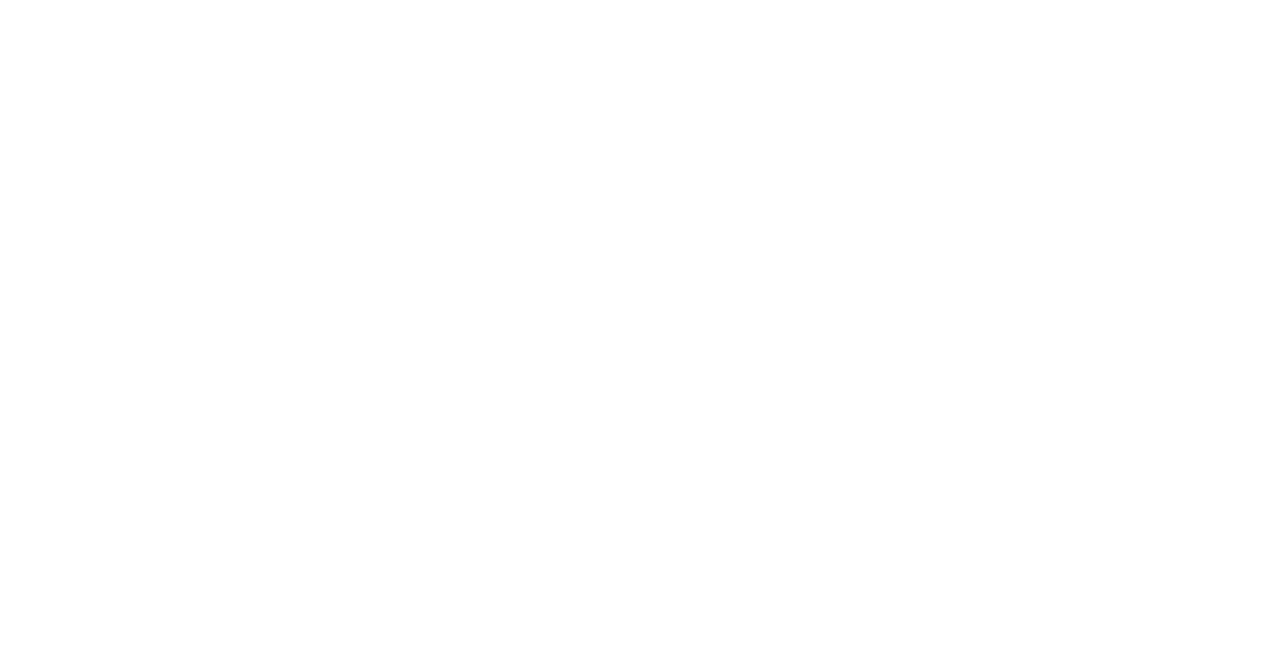
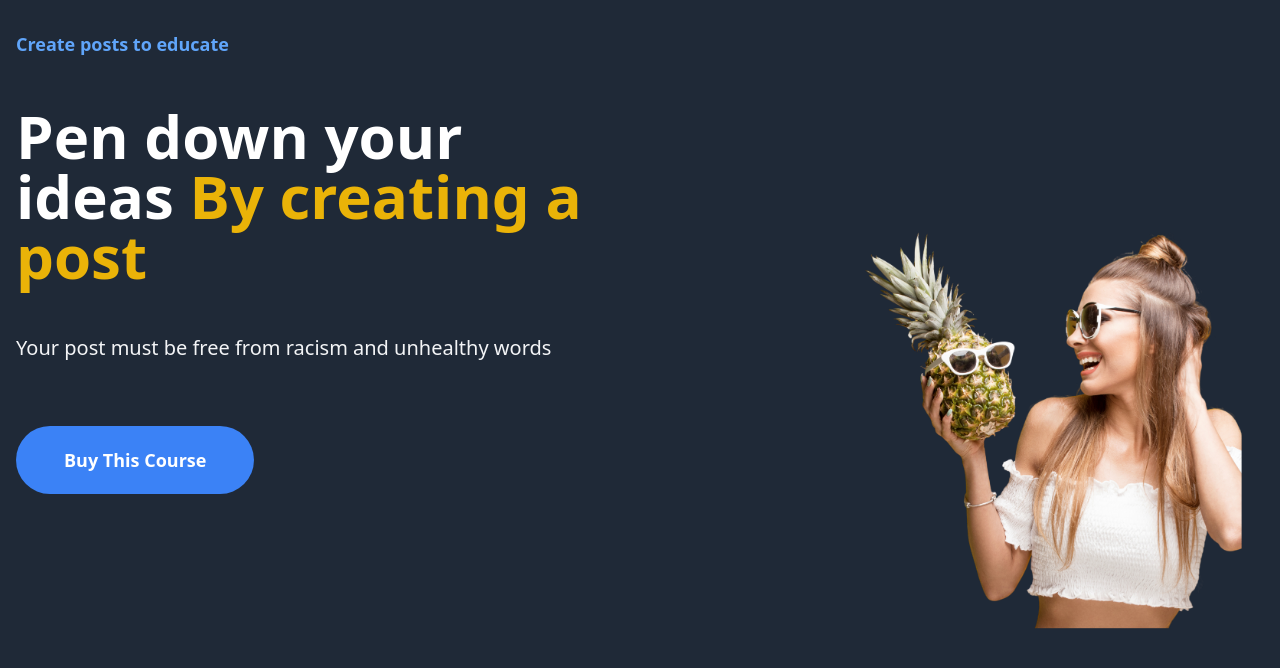
Before and after one commit to thapaRoyal/mern-blog, a React (Create React App) app in the folder client/: page / in a window 1280 px wide. Shown: the top 668 px of the page. Built offline with nearby package versions, Linux system fonts and the light colour scheme; the HTML template or start-up script is replaced by a standard one.

Commit message:
react routing

```diff
--- a/client/package.json
+++ b/client/package.json
@@ -9,6 +9,7 @@
     "@testing-library/user-event": "^13.2.1",
     "react": "^18.1.0",
     "react-dom": "^18.1.0",
+    "react-router-dom": "5.2.0",
     "react-scripts": "5.0.1",
     "web-vitals": "^2.1.0"
   },
--- a/client/src/App.js
+++ b/client/src/App.js
@@ -1,5 +1,20 @@
+import {
+  BrowserRouter as Router,
+  Switch,
+  Route,
+  Link,
+  BrowserRouter,
+} from 'react-router-dom';
+import HomePage from './components/HomePage/HomePage';
+
 function App() {
-  return <h1 className="text-yellow-400"></h1>;
+  return (
+    <BrowserRouter>
+      <Switch>
+        <Route exact path="/" component={HomePage} />
+      </Switch>
+    </BrowserRouter>
+  );
 }
 
 export default App;
--- a/client/src/components/HomePage/HomePage.js
+++ b/client/src/components/HomePage/HomePage.js
@@ -1,12 +1,13 @@
 import React from 'react';
+import poster from '../../img/poster.png';
 
 const HomePage = () => {
   return (
     <>
-      <section className="pb-10 bg-gray-800">
-        <div className="relative container px-4   mx-auto">
+      <section className="pb-10 bg-gray-800 ">
+        <div className="relative container px-4 mx-auto">
           <div className="flex flex-wrap items-center -mx-4 mb-10 2xl:mb-14">
-            <div className="w-full lg:w-1/2 px-4 mb-16 lg:mb-0">
+            <div className="w-full lg:w-1/2 px-4 mb-16 lg:mb-0 h-[100vh]">
               <span className="text-lg font-bold text-blue-400">
                 Create posts to educate
               </span>
```
Also changed, not shown: 1 other file (tests, documents, lock files or other folders).
